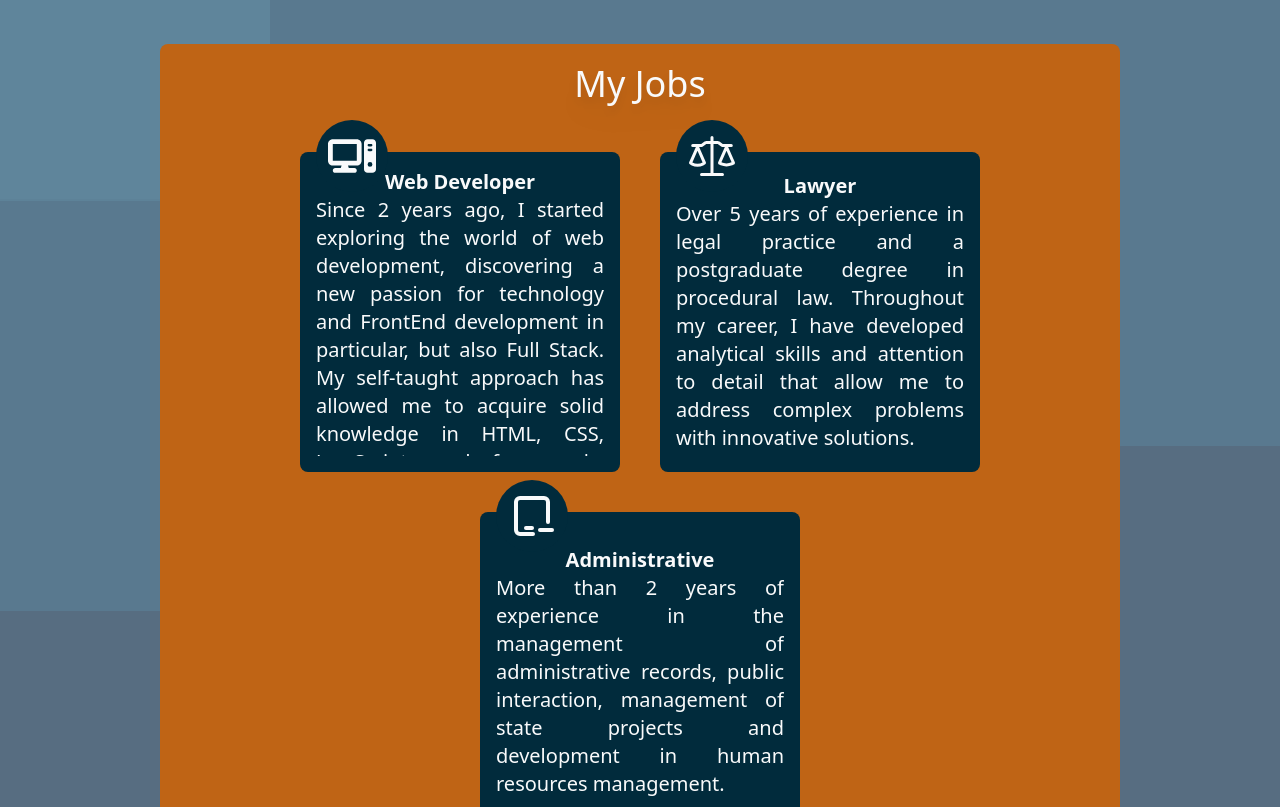
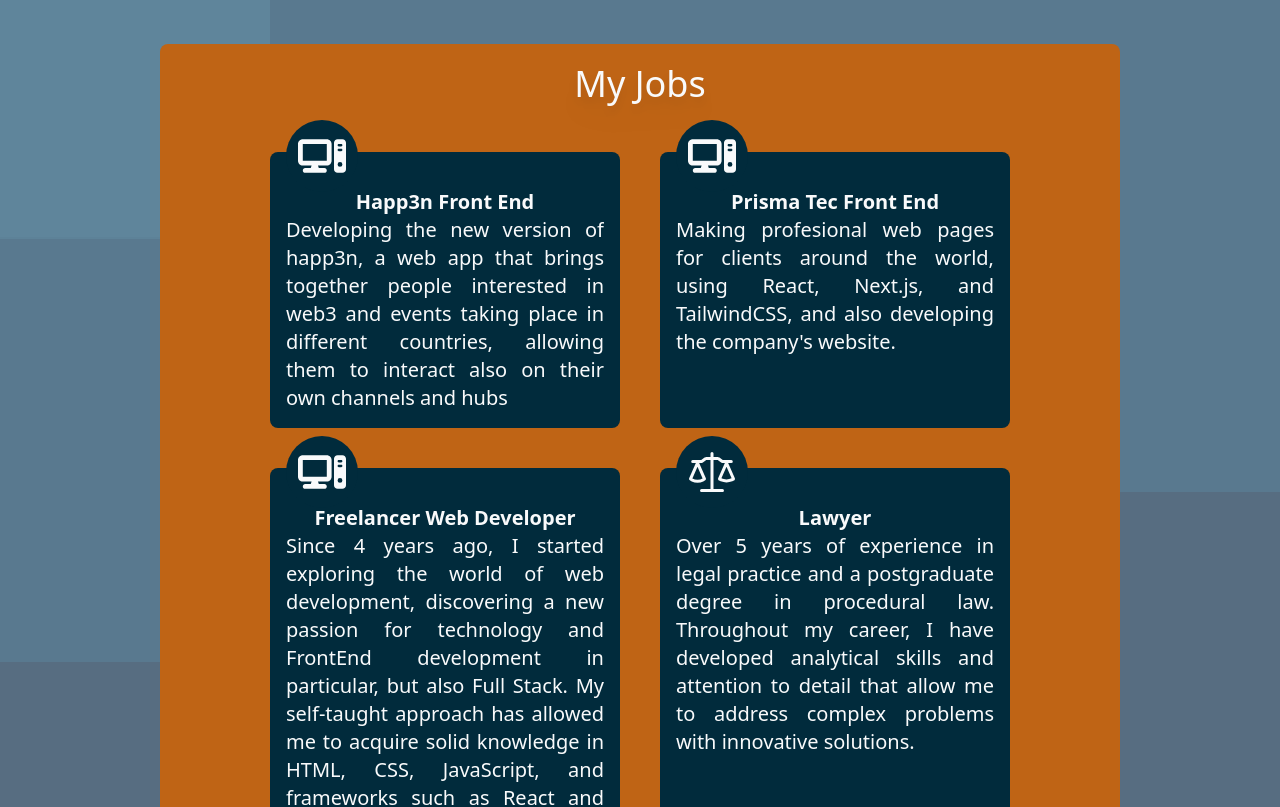
Before and after one commit to VLDeMenezes/vldm, a Next.js app: page / in a window 1280 px wide. Shown: the part 940-1747 px from the top of the page. Built offline with nearby package versions, Linux system fonts and the light colour scheme.

Commit message:
Update job section with new roles and descriptions; adjust layout for better alignment

```diff
--- a/src/app/JobSection.js
+++ b/src/app/JobSection.js
@@ -15,7 +15,7 @@
         {Jobs.map((job) => (
           <div
             key={job.name}
-            className="flex flex-col justify-center shadow-lg text-justify p-4 md:size-[25vw] bg-SectionDark dark:bg-SectionLigth md:hover:scale-105 duration-150 rounded-lg  cursor-default relative"
+            className="flex flex-col justify-start shadow-lg text-justify p-4 max-w-[350px] bg-SectionDark dark:bg-SectionLigth md:hover:scale-105 duration-150 rounded-lg  cursor-default relative"
           >
             <p
               className="md:text-5xl absolute top-0 md:top-[-6vh] z-10 md:rigth-[49%] lg:top-[-4vh] bg-SectionDark dark:bg-SectionLigth p-3 rounded-full"
@@ -24,7 +24,7 @@
               {job.icon}
             </p>
 
-            <strong className="text-center lg:text-xl">{job.name}</strong>
+            <strong className="text-center lg:text-xl mt-5">{job.name}</strong>
             <p className="text-wrap overflow-hidden lg:text-xl">
               {job.description}
             </p>
--- a/src/helper/Jobs.js
+++ b/src/helper/Jobs.js
@@ -3,9 +3,21 @@
 import { TbDeviceIpadMinus } from "react-icons/tb";
 export const Jobs = [
   {
-    name: "Web Developer",
+    name: "Happ3n Front End",
     description:
-      "Since 2 years ago, I started exploring the world of web development, discovering a new passion for technology and FrontEnd development in particular, but also Full Stack. My self-taught approach has allowed me to acquire solid knowledge in HTML, CSS, JavaScript, and frameworks such as React and Next.js. I am excited to combine my legal background with my new technical skills to offer effective solutions in the digital field.",
+      "Developing the new version of happ3n, a web app that brings together people interested in web3 and events taking place in different countries, allowing them to interact also on their own channels and hubs",
+    icon: <FaComputer />,
+  },
+  {
+    name: "Prisma Tec Front End",
+    description:
+      "Making profesional web pages for clients around the world, using React, Next.js, and TailwindCSS, and also developing the company's website. ",
+    icon: <FaComputer />,
+  },
+  {
+    name: "Freelancer Web Developer",
+    description:
+      "Since 4 years ago, I started exploring the world of web development, discovering a new passion for technology and FrontEnd development in particular, but also Full Stack. My self-taught approach has allowed me to acquire solid knowledge in HTML, CSS, JavaScript, and frameworks such as React and Next.js. I am excited to combine my legal background with my new technical skills to offer effective solutions in the digital field.",
     icon: <FaComputer />,
   },
   {
@@ -14,10 +26,4 @@
       "Over 5 years of experience in legal practice and a postgraduate degree in procedural law. Throughout my career, I have developed analytical skills and attention to detail that allow me to address complex problems with innovative solutions.",
     icon: <GoLaw />,
   },
-  {
-    name: "Administrative",
-    description:
-      "More than 2 years of experience in the management of administrative records, public interaction, management of state projects and development in human resources management.",
-    icon: <TbDeviceIpadMinus />,
-  },
 ];
```
